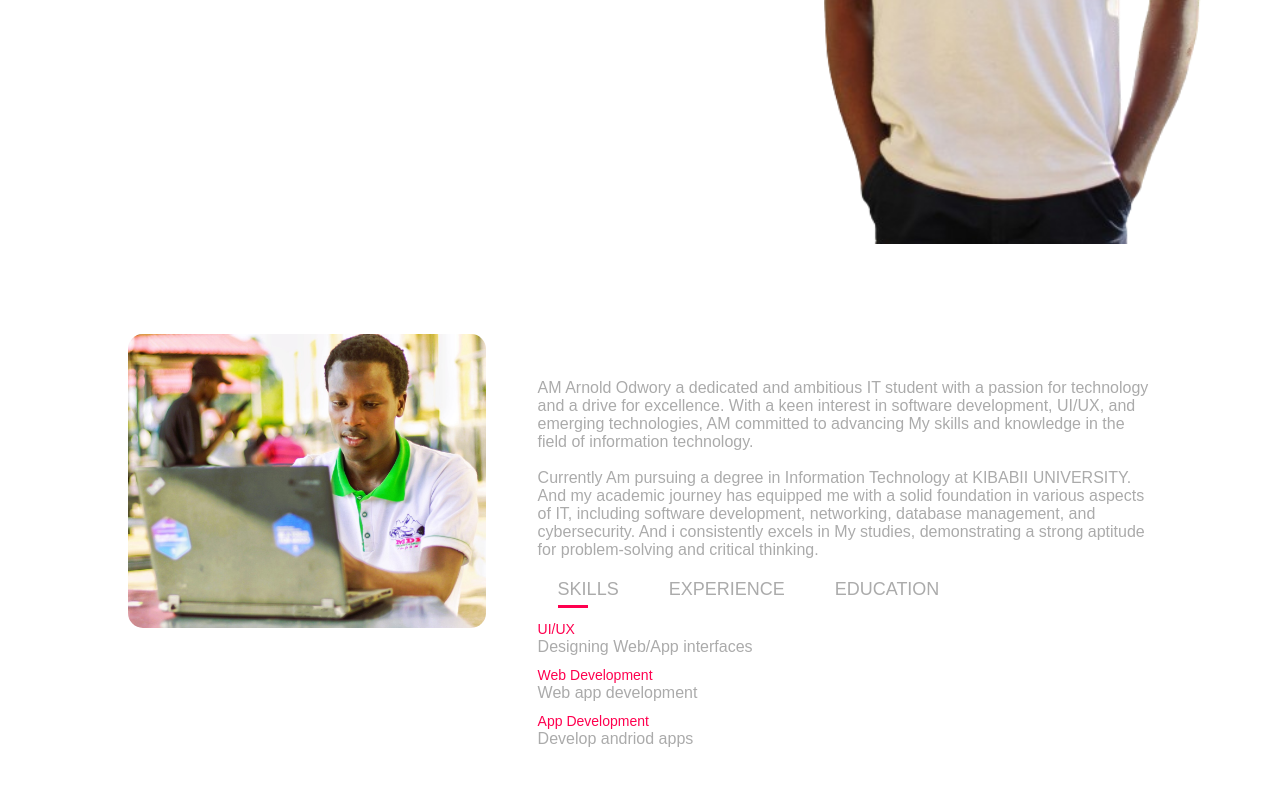
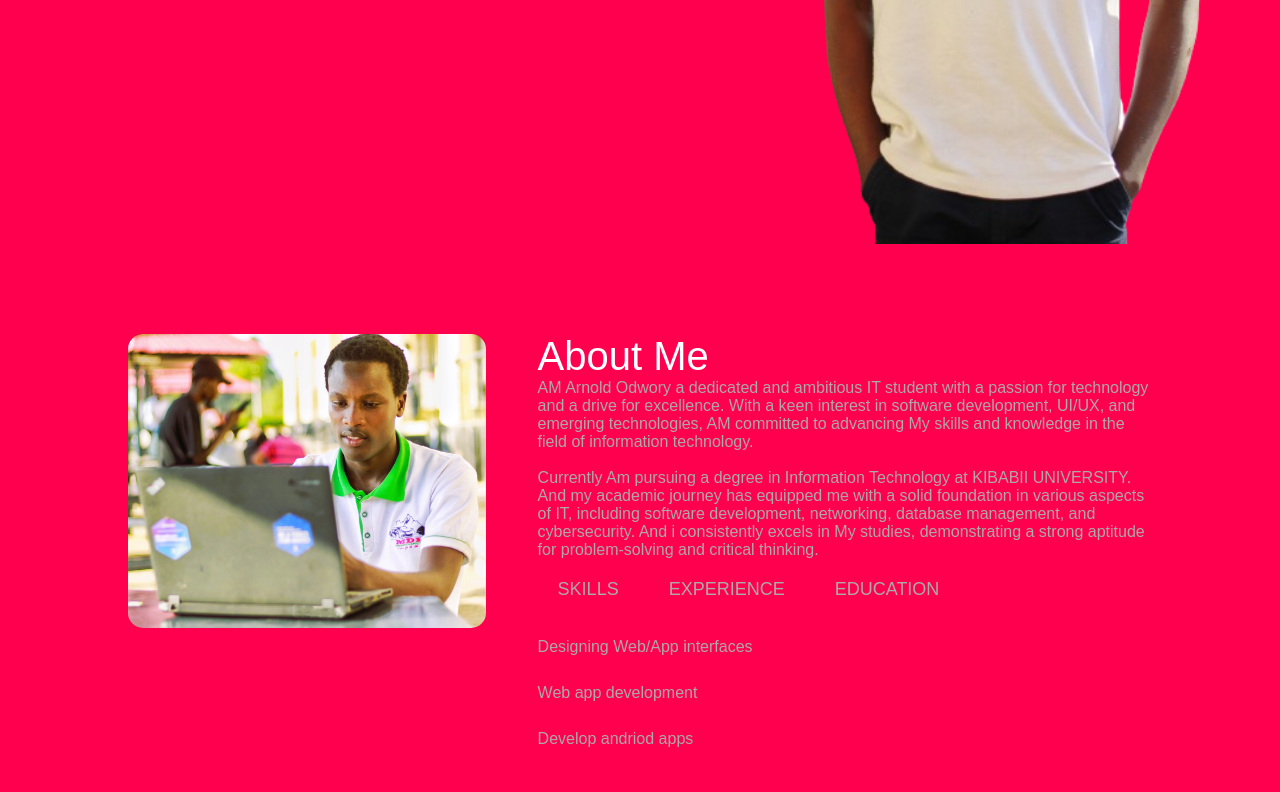
Before and after one commit to abe1dac/personalPortifolio, a plain HTML site: page index.html in a window 1280 px wide. Shown: the part 556-1348 px from the top of the page. Drawn offline with Linux system fonts and the light colour scheme.

Commit message:
Update style.css

```diff
--- a/style.css
+++ b/style.css
@@ -10,10 +10,8 @@ html{
 body{
 
     color: #fff;
-    bacground-color:Black;
-    background-image: url(images/portifolio.jpg);
-    background-size: cover;
-    background-repeat: no-repeat;
+ background: #ff004f;
+
 }
  #header{
     width: 100%;
```
